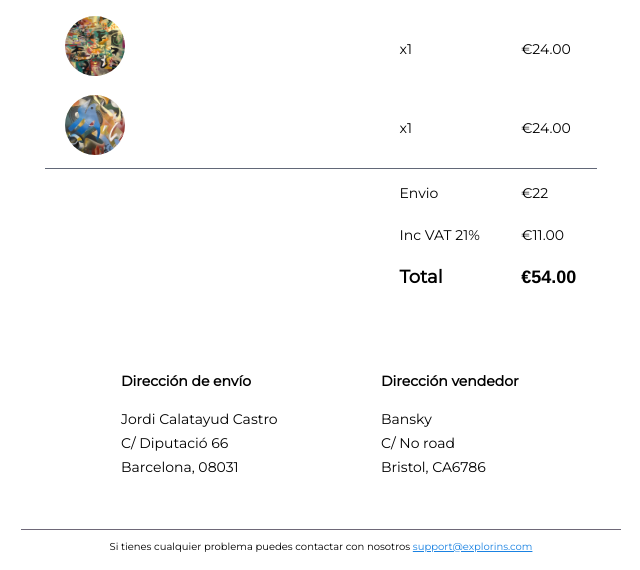
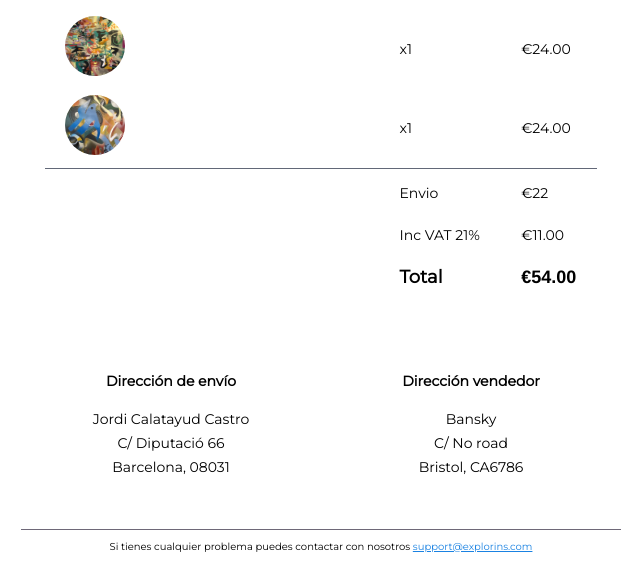
Before and after one commit to Jordiglu/Email-confirmation-explorins, a plain HTML site: page index.html in a window 1280 px wide. Shown: the part 757-1327 px from the top of the page, without its empty margins (319-959 px from the left). Drawn offline with Linux system fonts and the light colour scheme.

Commit message:
Modificación final

```diff
--- a/index.html
+++ b/index.html
@@ -351,7 +351,7 @@
                                 style="max-width: 300px;">
                                 <tr>
                                     <td align="left" valign="top"
-                                        style="padding-bottom: 36px;padding-top: 30px; padding-left: 100px; font-family: 'Montserrat',sans-serif; font-size: 14px; line-height: 24px;">
+                                        style="padding-bottom: 36px;text-align:center;padding-top: 30px;font-family: 'Montserrat',sans-serif; font-size: 14px; line-height: 24px;">
                                         <p><strong>Dirección de envío</strong></p>
                                         <p id="userName">Jordi Calatayud Castro<br> C/ Diputació 66<br>Barcelona, 08031
                                         </p>
@@ -369,7 +369,8 @@
                                 style="max-width: 300px;">
                                 <tr>
                                     <td align="left" valign="top"
-                                        style="padding-bottom: 36px; padding-top: 30px; padding-left: 60px; font-family: 'Montserrat',sans-serif; font-size: 14px; line-height: 24px;">
+                                        style="padding-bottom: 36px;
+                                        text-align:center;padding-top: 30px; font-family: 'Montserrat',sans-serif; font-size: 14px; line-height: 24px;">
                                         <p id="vendorAdress"><strong>Dirección vendedor</strong></p>
                                         <p id="vendorName">Bansky<br> C/ No road<br>Bristol, CA6786
                                         </p>
```
Also changed, not shown: 1 other file.
